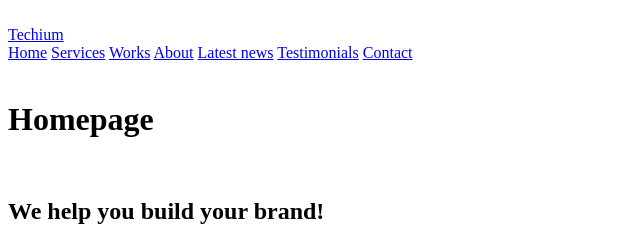
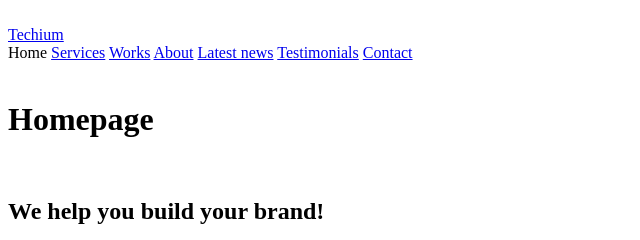
Before and after one commit to yulyzulu/holbertonschool-web_front_end, a plain HTML site: page 0x00-html_advanced/20-index.html in a window 1280 px wide. Shown: the top 240 px of the page, 0-640 px from the left. Drawn offline with Linux system fonts and the light colour scheme.

Commit message:
Change link

```diff
--- a/0x00-html_advanced/20-index.html
+++ b/0x00-html_advanced/20-index.html
@@ -19,7 +19,7 @@
                 </a>
             </div>
             <nav>
-                <a href="/">Home</a>
+                <link to="/">Home</a>
                 <a href="/services">Services</a>
                 <a href="/works">Works</a>
                 <a href="/about">About</a>
```
